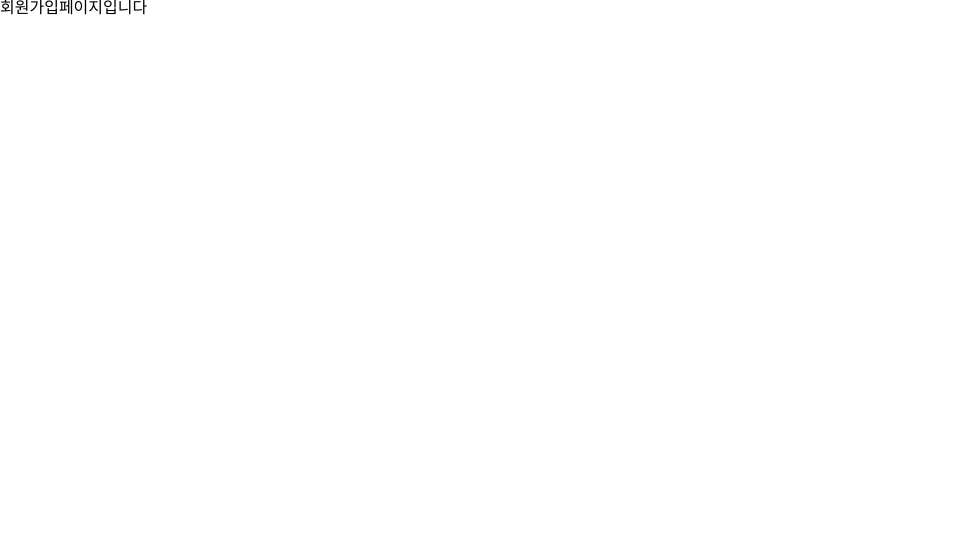
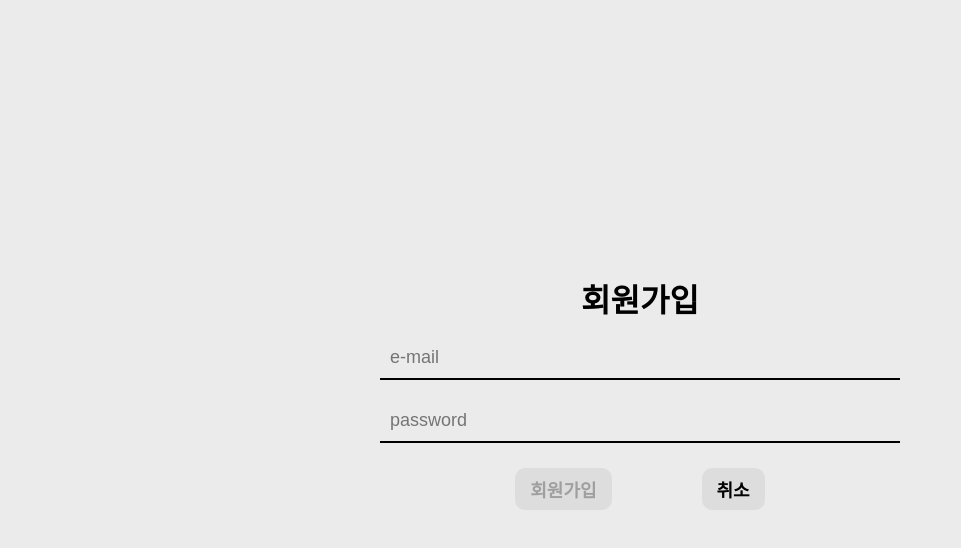
Before and after one commit to hoinlee-moi/Todo_list, a React (Create React App) app: page /signup in a window 1280 px wide. Shown: the top 548 px of the page, without its empty margins (0-961 px from the left). Built offline with nearby package versions, Linux system fonts and the light colour scheme; the HTML template or start-up script is replaced by a standard one.

Commit message:
feat : signup page component basic ui,function add

```diff
--- /dev/null
+++ b/src/components/signup/SignupInput.tsx
@@ -0,0 +1,29 @@
+import styles from "../../styles/signup.module.css";
+import Input from "../ui/Input";
+
+interface SignupInputProps{
+    inputChangeHandler : ()=>void
+}
+
+const SignupInput = ({inputChangeHandler}:SignupInputProps) => {
+  return (
+    <article className={styles.inputWrapper}>
+      <Input
+        id="signupEmail"
+        type="text"
+        placeholder="e-mail"
+        data-testid="email-input"
+        onChangeHandler={inputChangeHandler}
+      />
+      <Input
+        id="signupPassword"
+        type="password"
+        placeholder="password"
+        data-testid="password-input"
+        onChangeHandler={inputChangeHandler}
+      />
+    </article>
+  );
+};
+
+export default SignupInput
--- a/src/components/ui/Button.tsx
+++ b/src/components/ui/Button.tsx
@@ -1,19 +1,25 @@
-
 interface ButtonProps {
   children: string;
-  style?: string;
+  className?: string;
+  dataTestId?: string;
   disabled?: boolean;
-  clickHandle: () => void;
+  clickHandler: () => void;
 }
 
 const Button = ({
   children,
-  style,
+  className,
+  dataTestId,
   disabled = false,
-  clickHandle,
+  clickHandler,
 }: ButtonProps) => {
   return (
-    <button className={style} disabled={disabled} onClick={clickHandle}>
+    <button
+      className={className}
+      disabled={disabled}
+      onClick={clickHandler}
+      data-testid={dataTestId}
+    >
       {children}
     </button>
   );
--- /dev/null
+++ b/src/components/ui/Input.tsx
@@ -0,0 +1,30 @@
+interface InputProps {
+  id?: string;
+  type: string;
+  placeholder: string;
+  dataTestId?: string;
+  className?: string;
+  onChangeHandler: () => void;
+}
+
+const Input = ({
+  id,
+  type,
+  placeholder,
+  dataTestId,
+  className,
+  onChangeHandler,
+}: InputProps) => {
+  return (
+    <input
+      id={id}
+      className={className}
+      type={type}
+      placeholder={placeholder}
+      data-testid={dataTestId}
+      onChange={onChangeHandler}
+    />
+  );
+};
+
+export default Input;
--- a/src/pages/Home.tsx
+++ b/src/pages/Home.tsx
@@ -12,8 +12,8 @@ const Home = () => {
         <h1>TODOLIST에 오신 걸 환영합니다!</h1>
       </section>
       <section className={styles.redirectBtnContainer}>
-        <Button clickHandle={signinBtnRedirectHandle}>로그인</Button>
-        <Button clickHandle={signupBtnRedirectHandle}>회원가입</Button>
+        <Button clickHandler={signinBtnRedirectHandle}>로그인</Button>
+        <Button clickHandler={signupBtnRedirectHandle}>회원가입</Button>
       </section>
     </div>
   );
--- a/src/pages/Signup.tsx
+++ b/src/pages/Signup.tsx
@@ -1,5 +1,45 @@
+import { useNavigate } from "react-router-dom";
+import { useState } from "react";
+
+import styles from "../styles/signup.module.css";
+import Button from "../components/ui/Button";
+import SignupInput from "../components/signup/SignupInput";
+
 const Signup = () => {
-  return <div>회원가입페이지입니다</div>;
+  const navigate = useNavigate();
+  const [signupInputVal, setSignupInputVal] = useState({
+    email: "",
+    password: "",
+  });
+  const [signupInvalid, setSignInvalid] = useState(true);
+  const [signupLoading, setSignupLoading] = useState(false)
+
+  const signupInputChangeHandler = () => {};
+
+  const cancelBtnRedirectHandler = () => navigate("/");
+  const signupBtnHandler = () => {
+    console.log("클릭");
+  };
+
+  return (
+    <div className={styles.signupContainer}>
+      <section className={styles.signupSection}>
+        <h1>회원가입</h1>
+        <SignupInput inputChangeHandler={signupInputChangeHandler} />
+        <article className={styles.buttonWrapper}>
+          <Button
+            className={signupInvalid ? "" : styles.validBtn}
+            disabled={signupInvalid}
+            clickHandler={signupBtnHandler}
+            data-testid="signup-button"
+          >
+            회원가입
+          </Button>
+          <Button clickHandler={cancelBtnRedirectHandler}>취소</Button>
+        </article>
+      </section>
+    </div>
+  );
 };
 
-export default Signup
+export default Signup;
--- /dev/null
+++ b/src/styles/signup.module.css
@@ -0,0 +1,72 @@
+.signupContainer {
+    display: flex;
+    align-items: center;
+    justify-content: center;
+    height: 100vh;
+    overflow: hidden;
+    background-color: #ebebeb;
+}
+.signupSection {
+    width: 100%;
+    display: flex;
+    flex-direction: column;
+    align-items: center;
+    justify-content: center;
+}
+.signupSection h1 {
+    font-size: 32px;
+    margin-bottom: 20px;
+}
+.inputWrapper {
+    display: flex;
+    flex-direction: column;
+    justify-content: center;
+    align-items: center;
+}
+.inputWrapper input {
+    width: 500px;
+    margin-bottom: 20px;
+    padding: 10px;
+    border: none;
+    border-bottom:2px solid #000    ;
+    font-size: 18px;
+    background-color: #ebebeb;
+    transition: 0.3s;
+    outline: none;
+}
+.inputWrapper input:focus {
+    border-bottom: 2px solid #e0ffff    ;
+}
+.invalidInput {
+    border-bottom: 2px solid red;
+}
+
+.buttonWrapper button{
+    padding: 8px 15px;
+    margin:  5px 45px;
+    font-size: 18px;
+    font-weight: bold;
+    border: none;
+    border-radius: 10px;
+    background-color: #ddd  ;
+    transition: 0.5s;
+    cursor: pointer;
+}
+.buttonWrapper button:nth-child(2):hover,
+.validBtn:hover {
+    background-color: #b3b3b3;
+}
+.validBtn {
+    color: dodgerblue;
+}
+
+
+
+@media (max-width:500px) {
+    .signupSection,.inputWrapper {
+        width: 100%;
+    }
+    .inputWrapper input {
+        width: 80%;
+    }
+}
--- /dev/null
+++ b/src/util/api.ts
@@ -0,0 +1,5 @@
+
+
+export const signupUser = async() => {
+
+}
```
